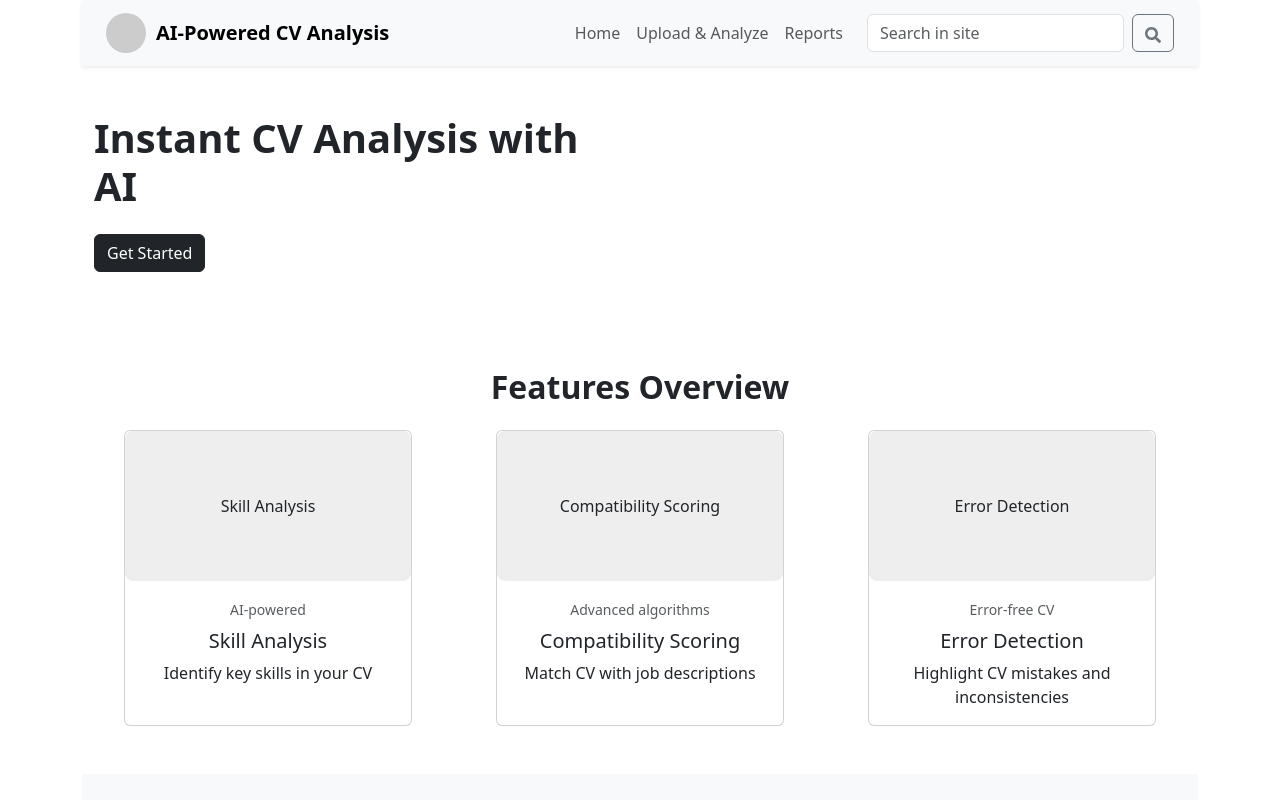
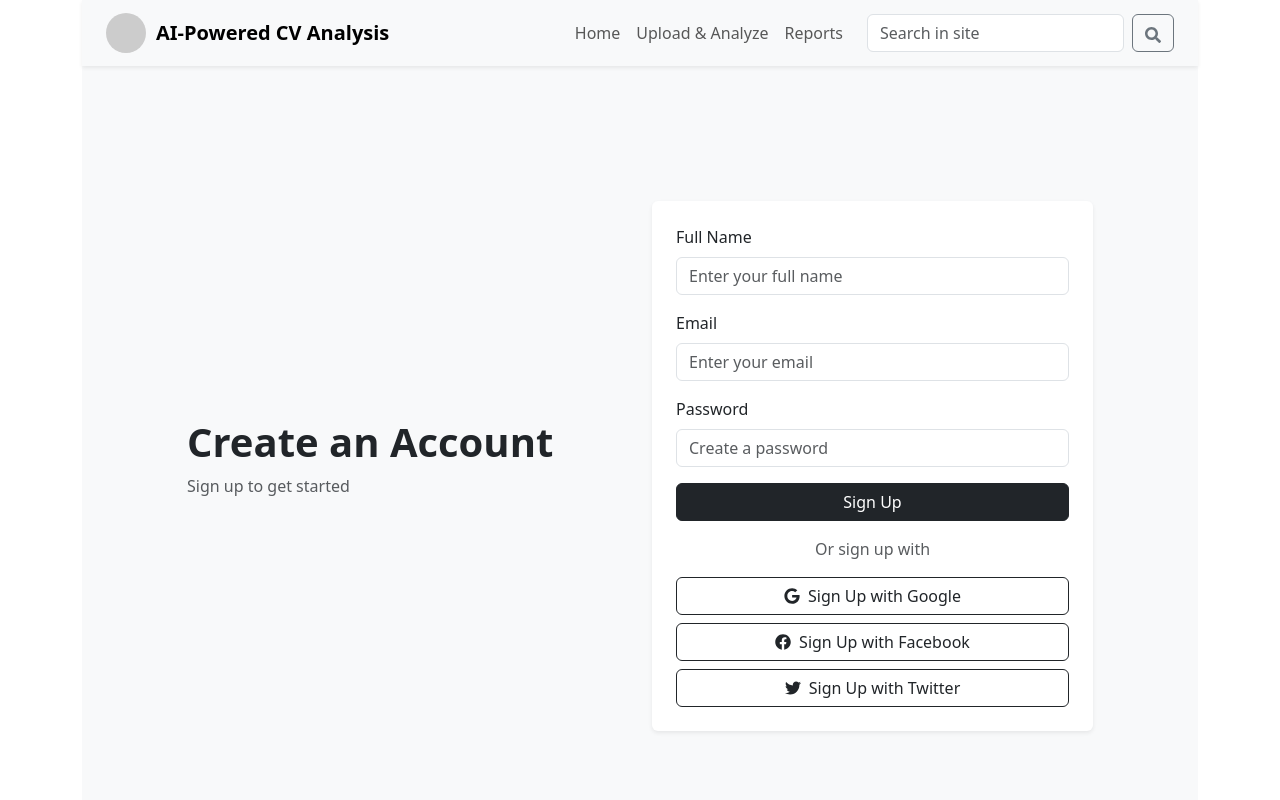
Before and after one commit to minhtriet03/cv-ai-review, a React (Create React App) app in the folder frontend/: page /register in a window 1280 px wide. Shown: the top 800 px of the page. Built offline with nearby package versions, Linux system fonts and the light colour scheme.

Commit message:
Thêm đăng nhập đăng ký dùng route với link

```diff
--- a/frontend/package.json
+++ b/frontend/package.json
@@ -16,7 +16,7 @@
     "bootstrap": "^5.3.3",
     "react-bootstrap": "^2.10.9",
     "react-icons": "^5.5.0",
-    "react-router-dom": "^7.2.0",
+    "react-router-dom": "^7.3.0",
     "react-scripts": "^5.0.1"
   },
   "browserslist": {
--- a/frontend/src/App.js
+++ b/frontend/src/App.js
@@ -1,15 +1,27 @@
 import React from "react";
+import { BrowserRouter as Router, Route, Routes, Link } from "react-router-dom";
 import "bootstrap/dist/css/bootstrap.min.css";
+
+// Components
 import Header from "./components/header";
 import Footer from "./components/footer";
 import Home from "./pages/home";
+import Login from "./pages/login";
+import Register from "./pages/register";
+
 function App() {
   return (
-    <div className="container">
-      <Header />
-      <Home/>
-      <Footer />
-    </div>
+    <Router>
+      <div className="container">
+        <Header />
+        <Routes>
+          <Route path="/" element={<Home />} />
+          <Route path="/login" element={<Login />} />
+          <Route path="/register" element={<Register />} />
+        </Routes>
+        <Footer />
+      </div>
+    </Router>
   );
 }
 
--- /dev/null
+++ b/frontend/src/components/Home/section6.js
@@ -0,0 +1,30 @@
+import React from "react";
+import { Container, Form, Button } from "react-bootstrap";
+
+const WelcomeSection = () => {
+  return (
+    <section className="d-flex justify-content-center align-items-center min-vh-100 bg-white">
+      <Container className="text-center">
+        <h1 className="fw-bold">Join With Us</h1>
+        <p className="text-muted">Log in to access your CV review</p>
+        <Form className="d-flex flex-column align-items-center">
+          <Form.Control
+            type="email"
+            placeholder="Your Email"
+            className="w-50 mb-3 text-center"
+          />
+          <div className="d-flex gap-3">
+            <Button variant="outline-dark" className="px-5">
+              Sign Up
+            </Button>
+            <Button variant="dark" className="px-5">
+              Log In
+            </Button>
+          </div>
+        </Form>
+      </Container>
+    </section>
+  );
+};
+
+export default WelcomeSection;
--- /dev/null
+++ b/frontend/src/components/Login/LoginSection1.js
@@ -0,0 +1,49 @@
+import React from "react";
+import { Container, Row, Col, Form, Button, Card } from "react-bootstrap";
+import { Link } from "react-router-dom";
+const LoginSection1 = () => {
+  return (
+    <section className="d-flex justify-content-center align-items-center min-vh-100 bg-white">
+      <Container>
+        <Row className="justify-content-center align-items-center">
+          {/* Cột chứa tiêu đề */}
+          <Col md={5} className="text-md-start text-center mb-4 mb-md-0">
+            <h1 className="fw-bold">User Login</h1>
+            <p className="text-muted">Enter your email and password</p>
+          </Col>
+
+          {/* Cột chứa form đăng nhập */}
+          <Col md={5}>
+            <Card className="p-4 shadow-sm border-0">
+              <Form>
+                <Form.Group controlId="formEmail" className="mb-3">
+                  <Form.Label>Email</Form.Label>
+                  <Form.Control type="email" placeholder="Enter your email" />
+                </Form.Group>
+
+                <Form.Group controlId="formPassword" className="mb-3">
+                  <Form.Label>Password</Form.Label>
+                  <Form.Control
+                    type="password"
+                    placeholder="Enter your password"
+                  />
+                </Form.Group>
+
+                <Button variant="dark" className="w-100">
+                  Log In
+                </Button>
+                <div className="text-center mt-3">
+                  <Link to="#" className="text-muted">
+                    Forgot Password?
+                  </Link>
+                </div>
+              </Form>
+            </Card>
+          </Col>
+        </Row>
+      </Container>
+    </section>
+  );
+};
+
+export default LoginSection1;
--- /dev/null
+++ b/frontend/src/components/Register/RegisterSection1.js
@@ -0,0 +1,75 @@
+import React from "react";
+import { Container, Row, Col, Form, Button, Card } from "react-bootstrap";
+import { FaGoogle, FaFacebook, FaTwitter } from "react-icons/fa";
+
+const SignupSection = () => {
+  return (
+    <section className="d-flex justify-content-center align-items-center min-vh-100 bg-light">
+      <Container>
+        <Row className="justify-content-center align-items-center">
+          {/* Cột chứa tiêu đề */}
+          <Col md={5} className="text-md-start text-center mb-4 mb-md-0">
+            <h1 className="fw-bold">Create an Account</h1>
+            <p className="text-muted">Sign up to get started</p>
+          </Col>
+
+          {/* Cột chứa form đăng ký */}
+          <Col md={5}>
+            <Card className="p-4 shadow-sm border-0">
+              <Form>
+                <Form.Group controlId="formName" className="mb-3">
+                  <Form.Label>Full Name</Form.Label>
+                  <Form.Control
+                    type="text"
+                    placeholder="Enter your full name"
+                  />
+                </Form.Group>
+
+                <Form.Group controlId="formEmail" className="mb-3">
+                  <Form.Label>Email</Form.Label>
+                  <Form.Control type="email" placeholder="Enter your email" />
+                </Form.Group>
+
+                <Form.Group controlId="formPassword" className="mb-3">
+                  <Form.Label>Password</Form.Label>
+                  <Form.Control
+                    type="password"
+                    placeholder="Create a password"
+                  />
+                </Form.Group>
+
+                <Button variant="dark" className="w-100 mb-3">
+                  Sign Up
+                </Button>
+
+                <div className="text-center">
+                  <p className="text-muted">Or sign up with</p>
+                  <Button
+                    variant="outline-dark"
+                    className="w-100 mb-2 d-flex align-items-center justify-content-center"
+                  >
+                    <FaGoogle className="me-2" /> Sign Up with Google
+                  </Button>
+                  <Button
+                    variant="outline-dark"
+                    className="w-100 mb-2 d-flex align-items-center justify-content-center"
+                  >
+                    <FaFacebook className="me-2" /> Sign Up with Facebook
+                  </Button>
+                  <Button
+                    variant="outline-dark"
+                    className="w-100 d-flex align-items-center justify-content-center"
+                  >
+                    <FaTwitter className="me-2" /> Sign Up with Twitter
+                  </Button>
+                </div>
+              </Form>
+            </Card>
+          </Col>
+        </Row>
+      </Container>
+    </section>
+  );
+};
+
+export default SignupSection;
--- a/frontend/src/components/footer.js
+++ b/frontend/src/components/footer.js
@@ -23,5 +23,4 @@ const Footer = () => {
     </footer>
   );
 };
-
 export default Footer;
--- a/frontend/src/pages/home.js
+++ b/frontend/src/pages/home.js
@@ -1,8 +1,13 @@
 import React from 'react';
+
+
+// Components for this page
 import SignupSection from '../components/Home/section4';
 import TestimonialsSection from '../components/Home/section5';
 import HeroSection from '../components/Home/section1';
 import IntroSection from '../components/Home/section2';
+import WelcomeSection from '../components/Home/section6';
+
 const Home = () => {
     return (
         <div>
@@ -10,6 +15,7 @@ const Home = () => {
             <IntroSection />
             <SignupSection />
             <TestimonialsSection />
+            <WelcomeSection/>
         </div>
     );
 }
--- /dev/null
+++ b/frontend/src/pages/login.js
@@ -0,0 +1,12 @@
+import React from "react";
+import LoginSection1 from "../components/Login/LoginSection1";
+
+const Login = () => {
+  return (
+    <div>
+      <LoginSection1 />
+    </div>
+  );
+};
+
+export default Login;
--- /dev/null
+++ b/frontend/src/pages/register.js
@@ -0,0 +1,12 @@
+import React from "react";
+import SignupSection from "../components/Register/RegisterSection1";
+
+const Register = () => {
+  return (
+    <div>
+      <SignupSection />
+    </div>
+  );
+};
+export default Register;
+// Compare this snippet from frontend/src/pages/register.js:
```
Also changed, not shown: 1 other file (tests, documents, lock files or other folders).
